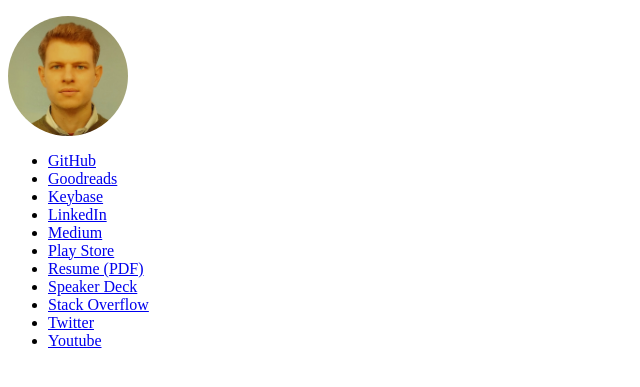
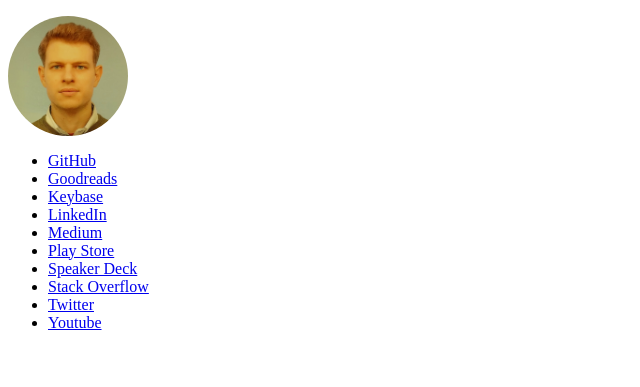
Before and after one commit to oldergod/oldergod.github.io, a plain HTML site: page index.html in a window 1280 px wide. Shown: the part 105-492 px from the top of the page, without its empty margins (0-640 px from the left). Drawn offline with Linux system fonts and the light colour scheme.

Commit message:
removed resume from list

```diff
--- a/index.html
+++ b/index.html
@@ -22,7 +22,7 @@
     <li><a href="https://linkedin.com/in/bquenaudon/" target="_blank">LinkedIn</a></li>
     <li><a href="https://medium.com/@oldergod" target="_blank">Medium</a></li>
     <li><a href="https://play.google.com/store/apps/developer?id=Beno%C3%AEt+Quenaudon" target="_blank">Play Store</a></li>
-    <li><a href="./assets/BenoitQuenaudon_AndroidEngineer_2017.pdf" target="_blank">Resume (PDF)</a></li>
+    <!--    <li><a href="./assets/BenoitQuenaudon_AndroidEngineer_2017.pdf" target="_blank">Resume (PDF)</a></li> -->
     <li><a href="https://speakerdeck.com/oldergod" target="_blank">Speaker Deck</a></li>
     <li><a href="http://stackoverflow.com/users/1004274/oldergod" target="_blank">Stack Overflow</a></li>
     <li><a href="https://twitter.com/oldergod" target="_blank">Twitter</a></li>
```
